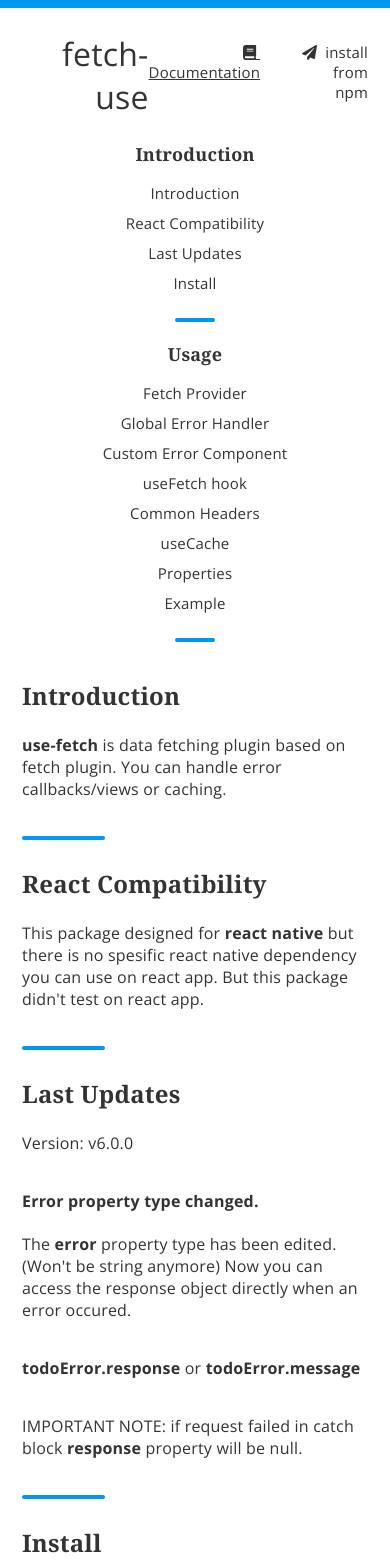
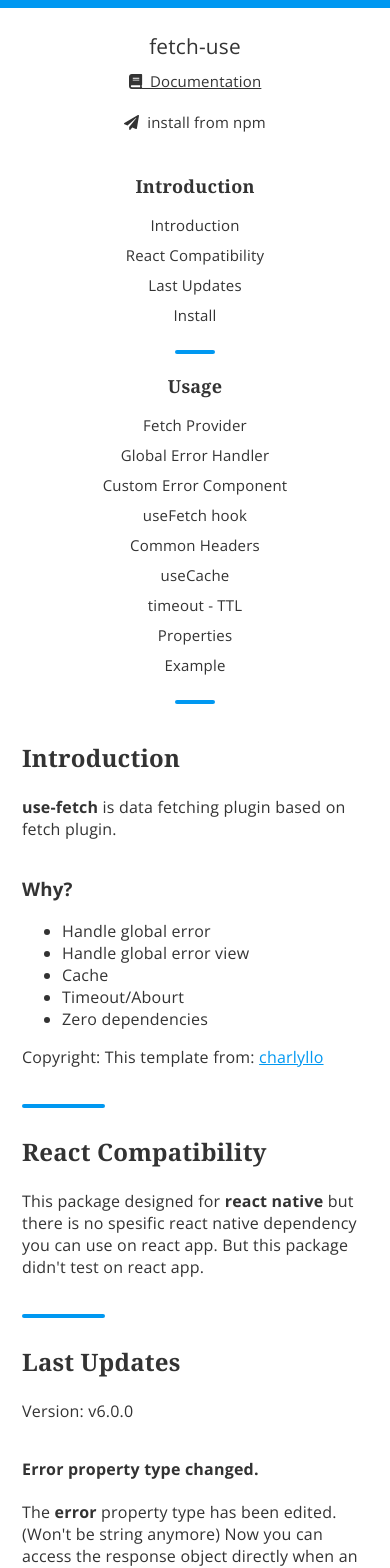
Before and after one commit to Akifcan/fetch-use-docs, a Vue app: page / in a window 390 px wide. Shown: the top 1568 px of the page. Built offline with nearby package versions, Linux system fonts and the light colour scheme.

Commit message:
doc update

```diff
--- a/src/assets/main.css
+++ b/src/assets/main.css
@@ -334,6 +334,27 @@ a:hover {
     margin-top: 20px;
     margin-left: 0px;
   }
+  .content {
+    display: flex;
+    flex-direction: column;
+    justify-content: center;
+    align-items: center;
+    gap: 1rem;
+  }
+  .content .logo {
+    margin-left: 0;
+    width: auto;
+  }
+  .sidepanel {
+    padding-top: 2rem;
+  }
+  .content .right {
+    margin-right: auto;
+    margin-left: auto;
+  }
+  .content .logo {
+    font-size: 1.3rem !important;
+  }
 }
 
 /* Small devices (portrait tablets and large phones, 650px and up) */
--- a/src/components/AppAside.vue
+++ b/src/components/AppAside.vue
@@ -11,6 +11,7 @@ import AppProperties from './docs/AppProperties.vue'
 import CommonHeader from './docs/CommonHeader.vue'
 import AppLastUpdates from './docs/AppLastUpdates.vue'
 import GlobalErrorHandler from './docs/GlobalErrorHandler.vue'
+import TimeoutFunction from './docs/TimeoutFunction.vue'
 
 export interface SubProps {
   title: string
@@ -83,6 +84,11 @@ export const docs: DocProps[] = [
         component: UseCache
       },
       {
+        title: 'timeout - TTL',
+        hash: '#ttl',
+        component: TimeoutFunction
+      },
+      {
         title: 'Properties',
         hash: '#properties',
         component: AppProperties
--- a/src/components/docs/AppIntroduction.vue
+++ b/src/components/docs/AppIntroduction.vue
@@ -1,5 +1,12 @@
 <template>
-  <p>
-    <b>use-fetch</b> is data fetching plugin based on fetch plugin. You can handle error callbacks/views or caching.
-  </p>
+  <p><b>use-fetch</b> is data fetching plugin based on fetch plugin.</p>
+  <h3>Why?</h3>
+  <ul>
+    <li>Handle global error</li>
+    <li>Handle global error view</li>
+    <li>Cache</li>
+    <li>Timeout/Abourt</li>
+    <li>Zero dependencies</li>
+  </ul>
+  <p>Copyright: This template from: <a target="_blank" href="https://github.com/charlyllo/doctemplate">charlyllo</a></p>
 </template>
--- /dev/null
+++ b/src/components/docs/TimeoutFunction.vue
@@ -0,0 +1,34 @@
+<template>
+  <p>You can throw timeout error. If you pass <b>timeoutTtl</b> prop. default value is <b>30000</b></p>
+  <p><b>Example</b></p>
+  <AppCode
+    title="TTL"
+    :code="['sendRequest({', '--...other props', '--timeoutTtl: {', '----duration: 30000,', '--}', '})']"
+  />
+  <p>Also you can pass custom timeout callback function</p>
+  <AppCode
+    title="TTL"
+    :code="[
+      'sendRequest({',
+      '--...other props',
+      '--timeoutTtl: {',
+      '----duration: 30000,',
+      `----onExpired: () => console.log('on expired func')`,
+      '--}',
+      '})'
+    ]"
+  />
+  <p>Catch timeout via global error handler</p>
+  <AppCode
+    title="TTL"
+    :code="[
+      '<FetchProvider',
+      '--...other props',
+      '--globalError={(error: any) => {',
+      `----if (error?.response?.name === 'AbortError') {`,
+      `----- console.log()`,
+      '----}',
+      '>'
+    ]"
+  />
+</template>
```
